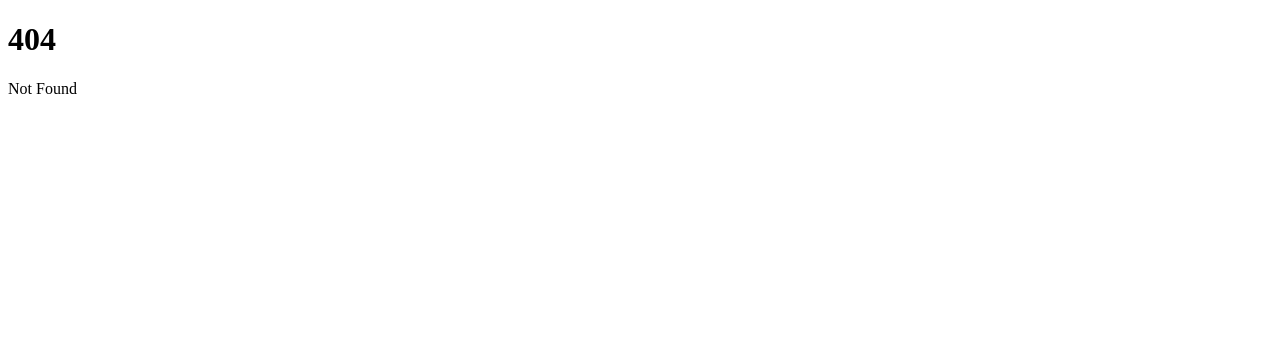
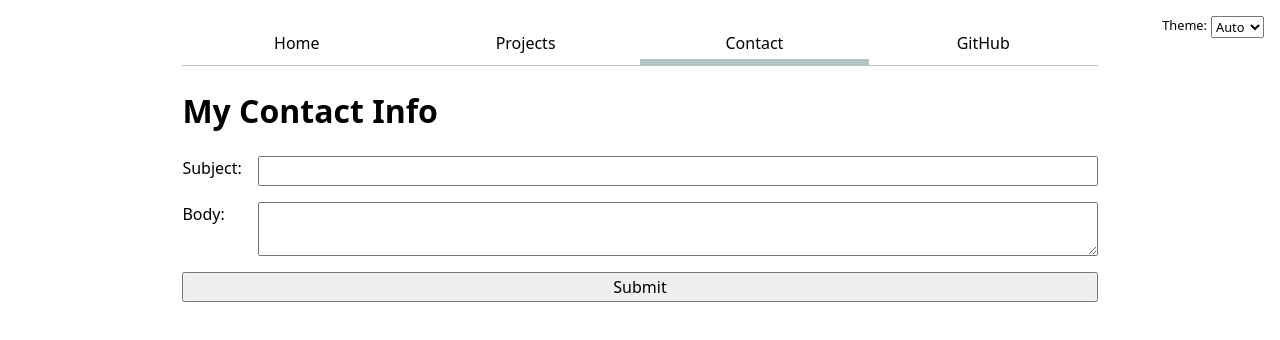
Before and after one commit to huadana1/c85-labs-portfolio, a SvelteKit app: page /contact in a window 1280 px wide. Before the commit this address had no page. Shown: the top 340 px of the page. Built offline with nearby package versions, Linux system fonts and the light colour scheme.

Commit message:
steps 1-2

```diff
--- a/package.json
+++ b/package.json
@@ -9,8 +9,9 @@
 	},
 	"devDependencies": {
 		"@sveltejs/adapter-auto": "^2.0.0",
+		"@sveltejs/adapter-static": "^2.0.3",
 		"@sveltejs/kit": "^1.5.0",
-		"svelte": "^3.54.0",
+		"svelte": "^4.2.19",
 		"vite": "^4.3.0"
 	},
 	"type": "module"
--- a/src/app.html
+++ b/src/app.html
@@ -5,6 +5,9 @@
 		<link rel="icon" href="%sveltekit.assets%/favicon.png" />
 		<meta name="viewport" content="width=device-width" />
 		%sveltekit.head%
+		<title>Dana's labs</title>
+		<link rel="stylesheet" href="%sveltekit.assets%/style.css" />
+		<script src="%sveltekit.assets%/global.js" type="module"></script>
 	</head>
 	<body data-sveltekit-preload-data="hover">
 		<div style="display: contents">%sveltekit.body%</div>
--- a/src/routes/+page.svelte
+++ b/src/routes/+page.svelte
@@ -1,2 +1,4 @@
-<h1>Welcome to SvelteKit</h1>
-<p>Visit <a href="https://kit.svelte.dev">kit.svelte.dev</a> to read the documentation</p>
+<h1>Dana</h1>
+<p>Lorem ipsum dolor sit, amet consectetur adipisicing elit. Commodi numquam sed labore sunt, facere at vero repellendus adipisci deleniti consequatur? Pariatur ipsum rerum explicabo sit expedita, voluptatum soluta repellat nostrum.</p>
+
+<img src="images/dana.jpg" alt="headshot of me"/>
--- /dev/null
+++ b/src/routes/contact/+page.svelte
@@ -0,0 +1,14 @@
+<svelte:head>
+  <title>Contact me</title>
+</svelte:head>
+
+<h1>My Contact Info</h1>
+<form action="mailto:danahua@mit.edu">
+    <label>Subject:</label>
+    <input name="subject">
+
+    <label>Body:</label>
+    <textarea name="body"></textarea>
+
+    <button>Submit</button>
+</form>
--- /dev/null
+++ b/static/global.js
@@ -0,0 +1,87 @@
+// step 1
+console.log("IT’S ALIVE!");
+
+function $$ (selector, context = document) {
+	return Array.from(context.querySelectorAll(selector));
+}
+
+// step 2
+// let currentLink = navLinks.find(a => a.host === location.host && a.pathname === location.pathname)
+
+// if (currentLink) { // or if (currentLink !== undefined)
+// 	currentLink.classList.add("current");
+// }
+
+// step 3.1
+let pages = [
+	{url: ".", title: "Home"},
+	{url: "projects", title: "Projects"},
+    {url: "contact", title: "Contact"},
+    {url: "https://github.mit.edu/danahua", title: "GitHub"},
+	// add the rest of your pages here
+];
+
+let nav = document.createElement("nav");
+document.body.prepend(nav);
+
+for (let p of pages) {
+	let url = p.url;
+	let title = p.title;
+
+    let a = document.createElement("a");
+    a.href = url;
+    a.textContent = title;
+
+
+    if (a.host === location.host && a.pathname === location.pathname) {
+        a.classList.add("current");
+    }
+
+    if (a.host !== location.host) {
+        a.target = "_blank";
+    }
+
+    nav.append(a);
+}
+
+// step 4
+document.body.insertAdjacentHTML("afterbegin", `
+	<label class="color-scheme">
+		Theme:
+		<select>
+			<option value="light dark">Auto</option>
+            <option value="dark">Dark</option>
+            <option value="light">Light</option>
+		</select>
+	</label>`
+);
+
+let select = document.querySelector("select");
+
+select.addEventListener("input", function (event) {
+	console.log("color scheme changed to", event.target.value);
+    document.documentElement.style.setProperty("color-scheme", event.target.value);
+    localStorage.colorScheme = event.target.value;
+});
+
+if ("colorScheme" in localStorage) {
+    // set color schemee to the stored local value
+    document.documentElement.style.setProperty("color-scheme", localStorage.colorScheme);
+    select.value = localStorage.colorScheme;
+}
+
+// step 5
+let form = document.querySelector("form");
+
+form?.addEventListener("submit", function (event) {
+    event.preventDefault();
+    let data = new FormData(form);
+
+    let url = form.action + "?";
+    for (let [name, value] of data) {
+	    url += (name + "=" + value + "&")
+	    console.log(name, value);
+    }
+
+    location.href = url;
+})
--- /dev/null
+++ b/static/style.css
@@ -0,0 +1,120 @@
+:root {
+  --color-accent: oklch(65% 50% 0);
+}
+
+html {
+  accent-color: var(--color-accent);
+  /* color-scheme: dark; */
+}
+
+body {
+  /* Set line height to 1.5 times the font size
+       and use the OS’s UI font as the website font
+     */
+  font: 100%/1.5 system-ui;
+  max-width: 100ch;
+  margin-inline: auto;
+  padding: 15px;
+}
+
+input,
+textarea,
+button,
+select {
+  font: inherit;
+  /* display: block;
+  width: 100%;
+  box-sizing: border-box;
+  font: inherit;
+  padding: 0.5em; */
+}
+
+/* label {
+  display: block;
+  margin-block: 0.5em;
+} */
+
+form {
+  display: grid;
+  grid-template-columns: auto 1fr;
+  gap: 1em;
+}
+
+label {
+  display: grid;
+  grid-template-columns: subgrid;
+}
+
+button {
+  grid-column: 1 / -1;
+}
+
+
+nav ul {
+  display: contents;
+}
+
+nav li {
+  display: contents;
+}
+
+nav {
+  --border-color: oklch(50% 10% 200 / 40%);
+  display: flex;
+  text-align: center;
+  margin-bottom: 15px;
+  border-bottom-width: 1px;
+  border-bottom-style: solid;
+  border-bottom-color: var(--border-color);
+
+}
+
+nav a {
+  flex: 1;
+  text-decoration: none;
+  color: inherit;
+  padding: 0.5em;
+}
+
+nav a.current {
+  border-bottom-width: 0.4em;
+  border-bottom-style: solid;
+  border-bottom-color: var(--border-color);
+  padding-bottom: calc(10px - 0.4em);
+}
+
+nav a:hover {
+  border-bottom: 0.4em solid var(--color-accent);
+  border-bottom-width: 0.4em;
+  border-bottom-style: solid;
+  padding-bottom: calc(10px - 0.4em);
+}
+
+img {
+  max-width: 100%;
+}
+
+.projects {
+  display: grid;
+  grid-template-columns: repeat(auto-fill, minmax(15em, 1fr));
+  gap: 1em;
+}
+
+article {
+  display: grid;
+  grid-template-rows: subgrid;
+  grid-row: span 3;
+}
+
+article h2 {
+  margin: 0;
+}
+
+.color-scheme {
+  position: absolute;
+  top: 1rem;
+  right: 1rem;
+  font-size: 80%;
+  display: inline-flex;
+  gap: 4px;
+}
```
Also changed, not shown: src/routes/projects/+page.svelte (added, +91 -0 lines), src/routes/resume/+page.svelte (added), static/images/dana.jpg (added), 1 other file (tests, documents, lock files or other folders).
